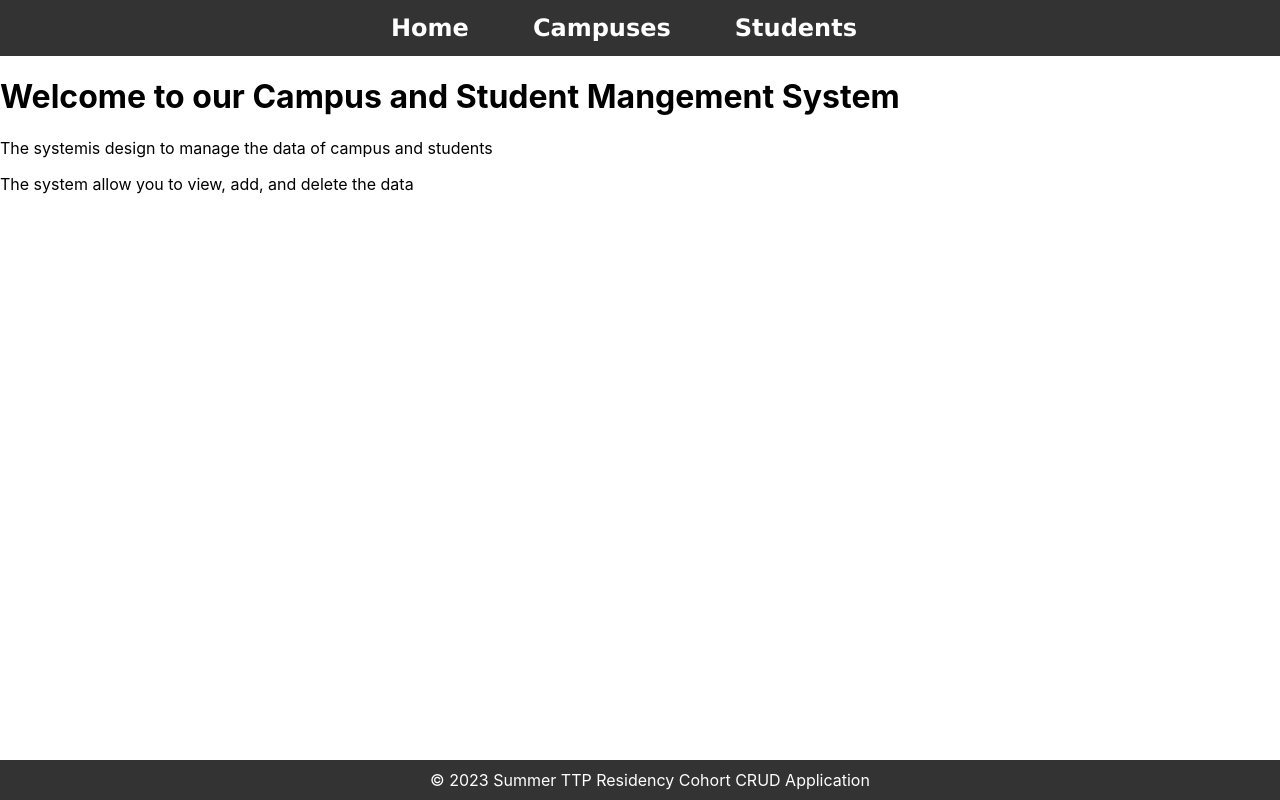
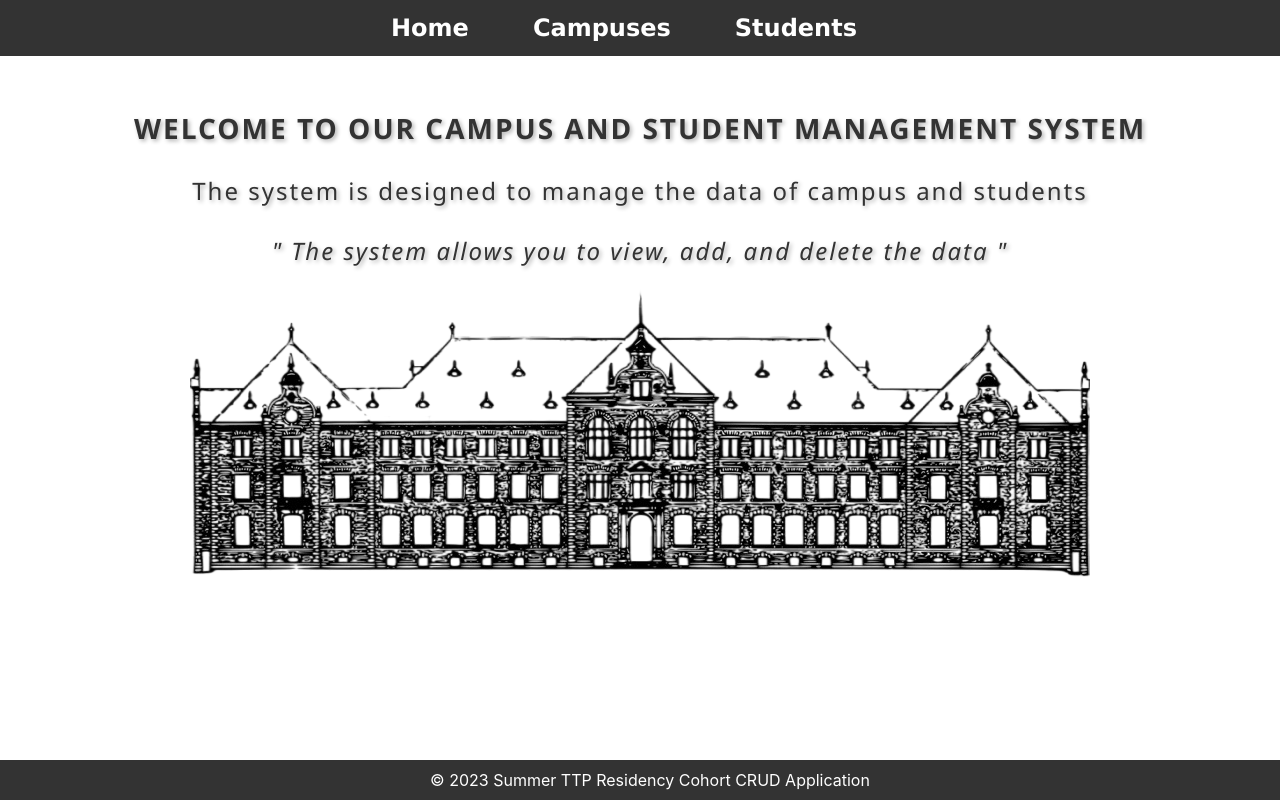
Before and after one commit to sabinaismailova/crudappfrontend, a React (Create React App) app: page / in a window 1280 px wide. Built offline with nearby package versions, Linux system fonts and the light colour scheme.

Commit message:
Style the home page

```diff
--- a/src/App.js
+++ b/src/App.js
@@ -1,6 +1,6 @@
 import { BrowserRouter as Router, Routes, Route, Link } from "react-router-dom";
 import './App.css';
-import Home from "./pages/Home";
+import Home from "./pages/Home/Home";
 import Campuses from './pages/Campuses';
 import Students from './pages/Students';
 import SingleCampusPage from "./pages/SingleCampusPage";
--- a/src/pages/Home.jsx
+++ /dev/null
@@ -1,23 +0,0 @@
-import React from 'react'
-import { Link } from 'react-router-dom'
-import Navbar from '../components/navbar/Navbar'
-import Footer from "../components/footer/Footer";
-function Home() {
-  return (
-    <div>
-      <Navbar />
-      <h1> Welcome to our Campus and Student Mangement System</h1>
-      <p>The systemis design to manage the data of campus and students</p>
-      <p>The system allow you to view, add, and delete the data</p>
-
-      {
-      // <Link to="/campuses">Go to Campuses</Link>,
-      // <br></br>
-      // <Link to="/students">Go to Students</Link>
-      }
-      <Footer />
-    </div>
-  )
-}
-
-export default Home;
--- /dev/null
+++ b/src/pages/Home/Home.css
@@ -0,0 +1,39 @@
+.container {
+  width: 80%;
+  margin: 0 auto;
+  margin-top: 4%;
+  text-align: center;
+}
+
+.sentence {
+  font-family: "Segoe UI", Arial, sans-serif;
+  font-size: 24px;
+  color: #333;
+  margin-bottom: 20px;
+  letter-spacing: 2px;
+  line-height: 1.5;
+  text-shadow: 2px 2px 4px rgba(0, 0, 0, 0.3);
+}
+
+.sentence:first-of-type {
+  font-size: 28px;
+  font-weight: bold;
+  text-transform: uppercase;
+}
+
+.sentence:last-of-type {
+  font-style: italic;
+}
+
+.sentence:last-of-type::before,
+.sentence:last-of-type::after {
+  content: '"';
+}
+
+.sentence:last-of-type::before {
+  margin-right: 8px;
+}
+
+.sentence:last-of-type::after {
+  margin-left: 8px;
+}
--- /dev/null
+++ b/src/pages/Home/Home.jsx
@@ -0,0 +1,34 @@
+import React from 'react'
+import { Link } from 'react-router-dom'
+import Navbar from '../../components/navbar/Navbar'
+import Footer from "../../components/footer/Footer";
+import "./Home.css";
+import homeImage from "./home.png";
+function Home() {
+  return (
+    <div>
+      <Navbar />
+      <div class="container">
+        <p class="sentence">
+          Welcome to our Campus and Student Management System
+        </p>
+        <p class="sentence">
+          The system is designed to manage the data of campus and students
+        </p>
+        <p class="sentence">
+          The system allows you to view, add, and delete the data
+        </p>
+        <img src={homeImage} alt="Home" />
+      </div>
+
+      {
+        // <Link to="/campuses">Go to Campuses</Link>,
+        // <br></br>
+        // <Link to="/students">Go to Students</Link>
+      }
+      <Footer />
+    </div>
+  );
+}
+
+export default Home;
```
Also changed, not shown: src/pages/Home/home.png (added).
